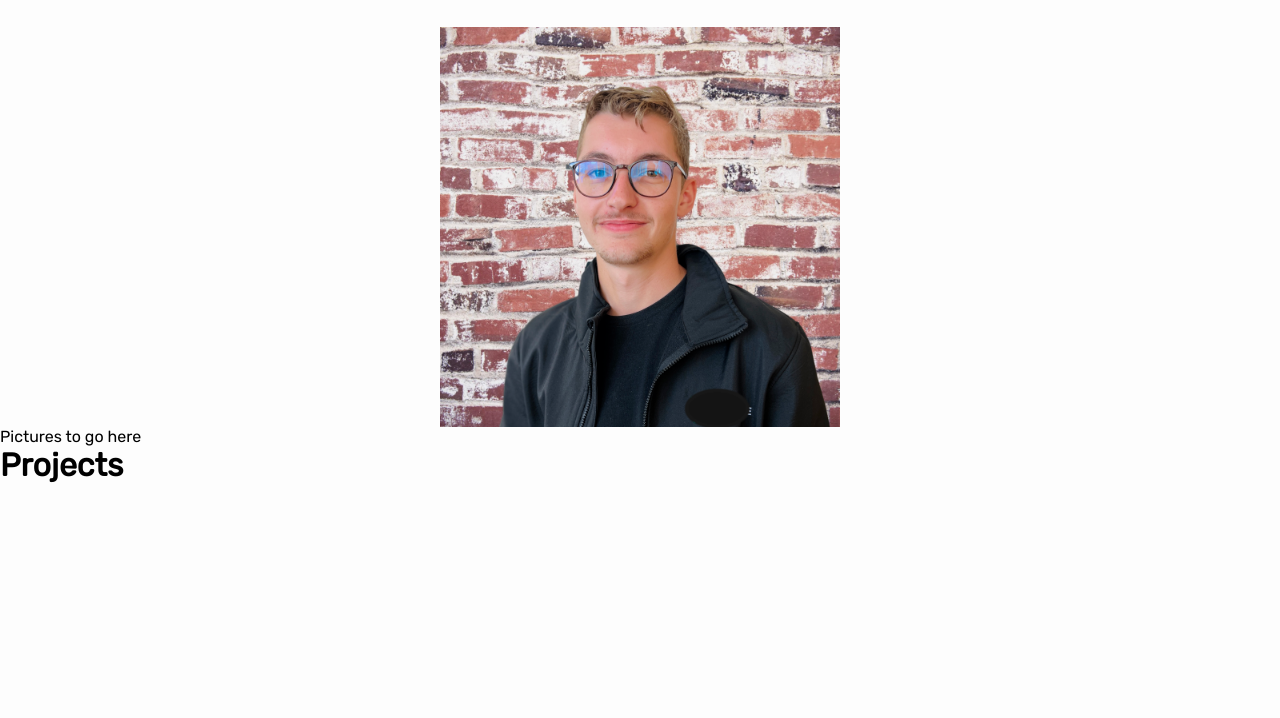
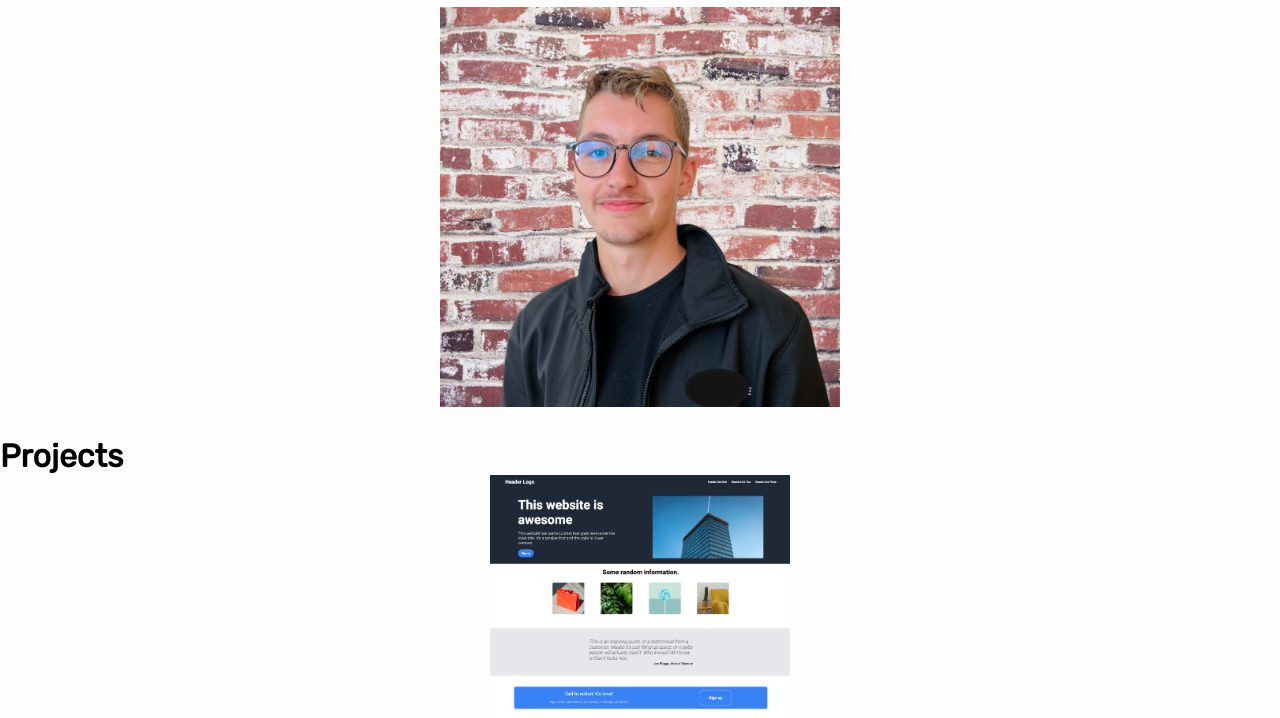
Before and after one commit to LukeJM13/portfolio, a plain HTML site: page index.html in a window 1280 px wide. Shown: the part 480-1198 px from the top of the page. Before the commit the page ends 964 px from the top, so only its background shows below. Drawn offline with Linux system fonts and the light colour scheme.

Commit message:
Added landing project pictureto project section

```diff
--- a/index.html
+++ b/index.html
@@ -21,11 +21,11 @@
         <h3>I'm an aspiring web and software developer. This is a place for me to showcase what I've learnt so far!</h3>
         <img class="profilePic" src="images/profilePic.png" alt="A photo of me!">
     </div>
-    <div class="pictureArea">
-        <p>Pictures to go here</p>
-    </div>
     <div class="projectArea" id="projects">
         <h1>Projects</h1>
+        <div class="projectPics">
+            <img class="landingPagePic" src="images/landing-page.png">
+        </div>
     </div>
 </body>
 </html>
--- a/style.css
+++ b/style.css
@@ -38,9 +38,10 @@ a {
     display: flex;
     flex-direction: column;
     align-items: center;
-    padding-top: 50px;
+    padding-top: 30px;
     gap: 30px;
     min-width: 600px;
+    padding-bottom: 30px;
 }
 
 .middleName {
@@ -57,3 +58,13 @@ a {
     height: auto;
     width: 400px;
 }
+
+.projectPics {
+    display: flex;
+    justify-content: center;
+}
+
+.landingPagePic {
+    height: auto;
+    width: 300px;
+}
```
Also changed, not shown: images/landing-page.png (added).
